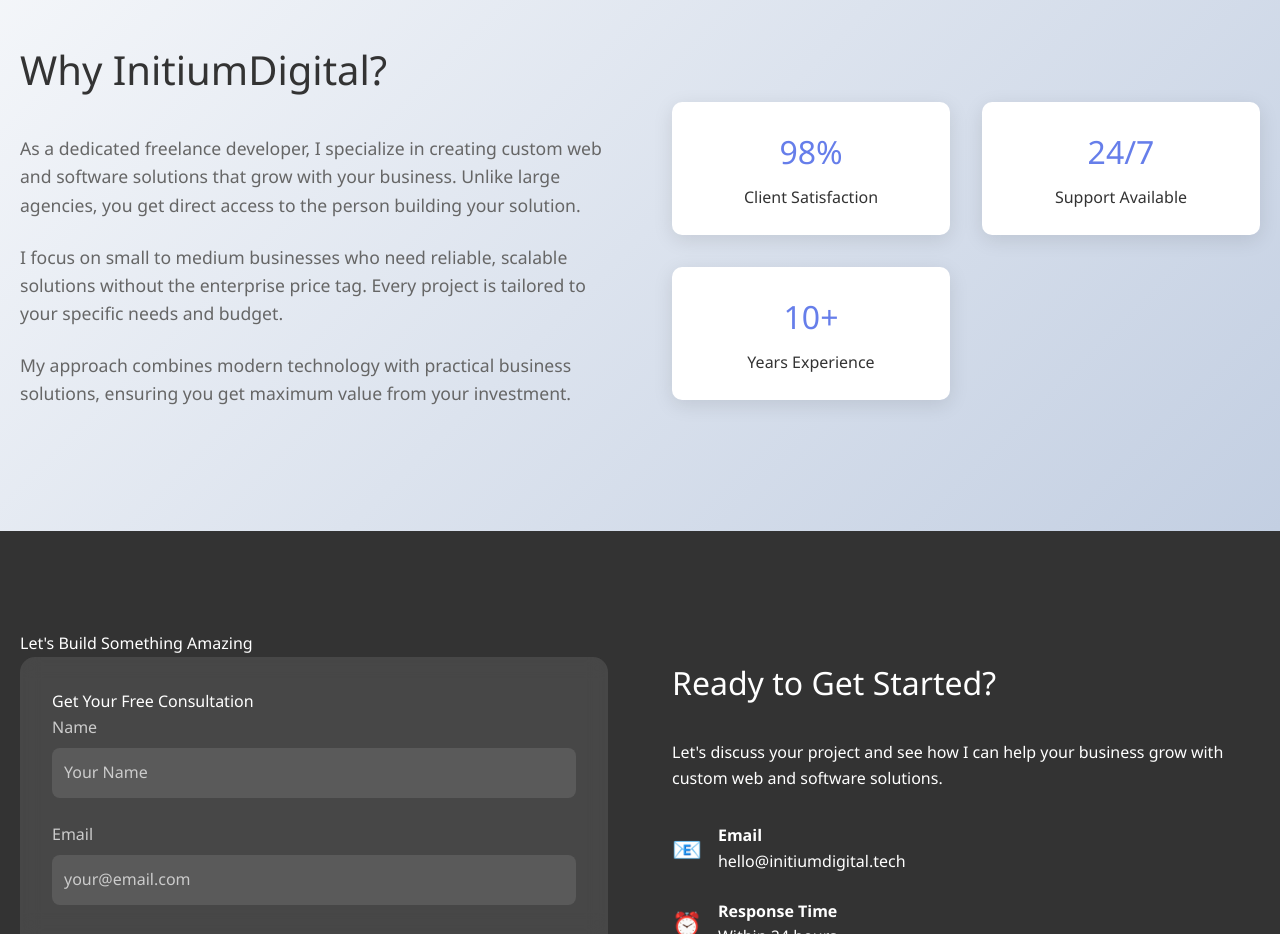
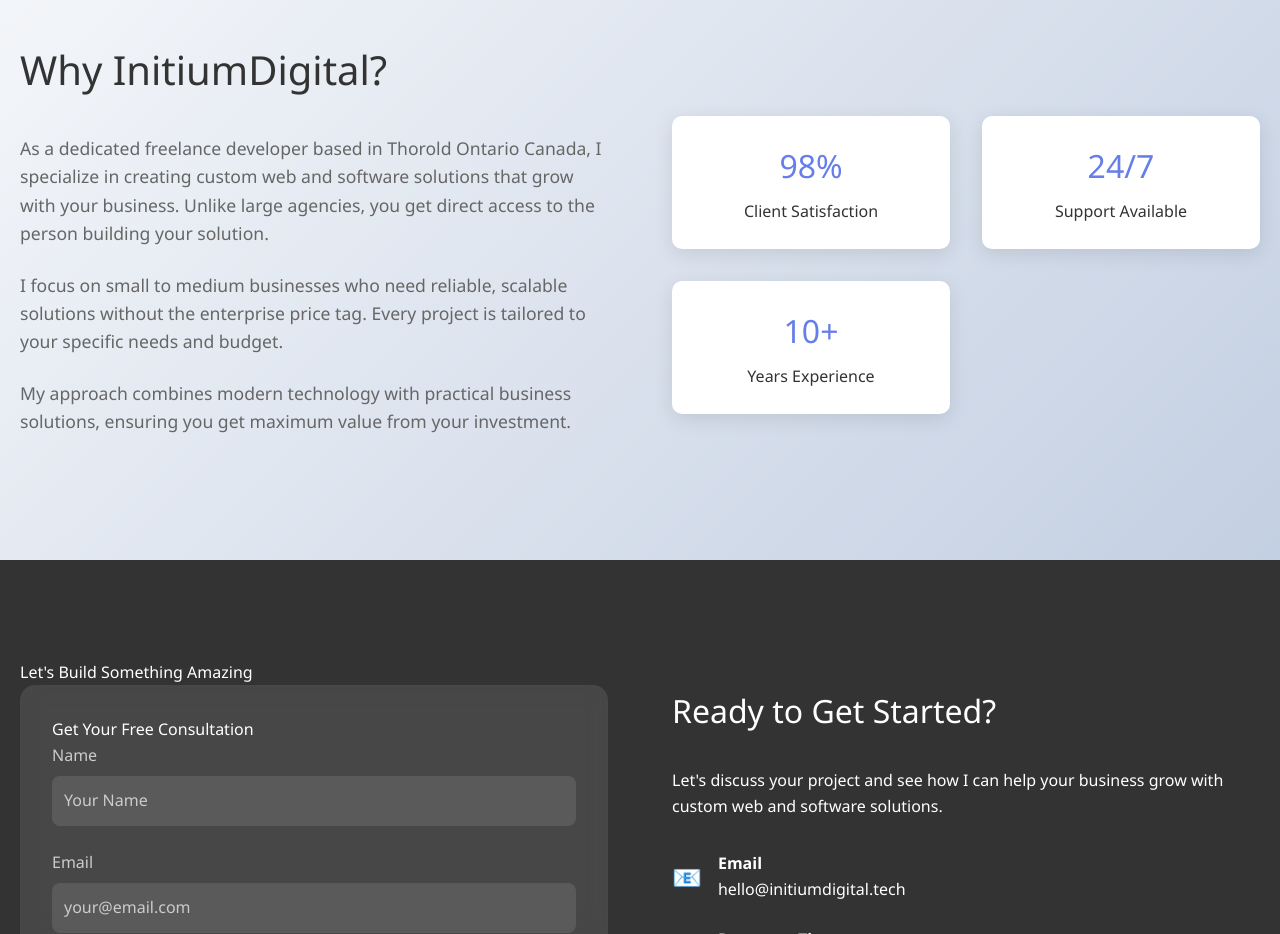
Before and after one commit to json-cam/initium-digital, a Nuxt app: page / in a window 1280 px wide. Shown: the part 2260-3194 px from the top of the page. Built offline with nearby package versions, Linux system fonts and the light colour scheme.

Commit message:
Update about section with improved stats layout and content

```diff
--- a/app/components/about-section.vue
+++ b/app/components/about-section.vue
@@ -5,7 +5,7 @@
             <div class="about-content">
                 <div class="about-text">
                     <h2>Why InitiumDigital?</h2>
-                    <p>As a dedicated freelance developer, I specialize in creating custom web and software solutions that grow with your business. Unlike large agencies, you get direct access to the person building your solution.</p>
+                    <p>As a dedicated freelance developer based in Thorold Ontario Canada, I specialize in creating custom web and software solutions that grow with your business. Unlike large agencies, you get direct access to the person building your solution.</p>
                     <p>I focus on small to medium businesses who need reliable, scalable solutions without the enterprise price tag. Every project is tailored to your specific needs and budget.</p>
                     <p>My approach combines modern technology with practical business solutions, ensuring you get maximum value from your investment.</p>
                 </div>
```
